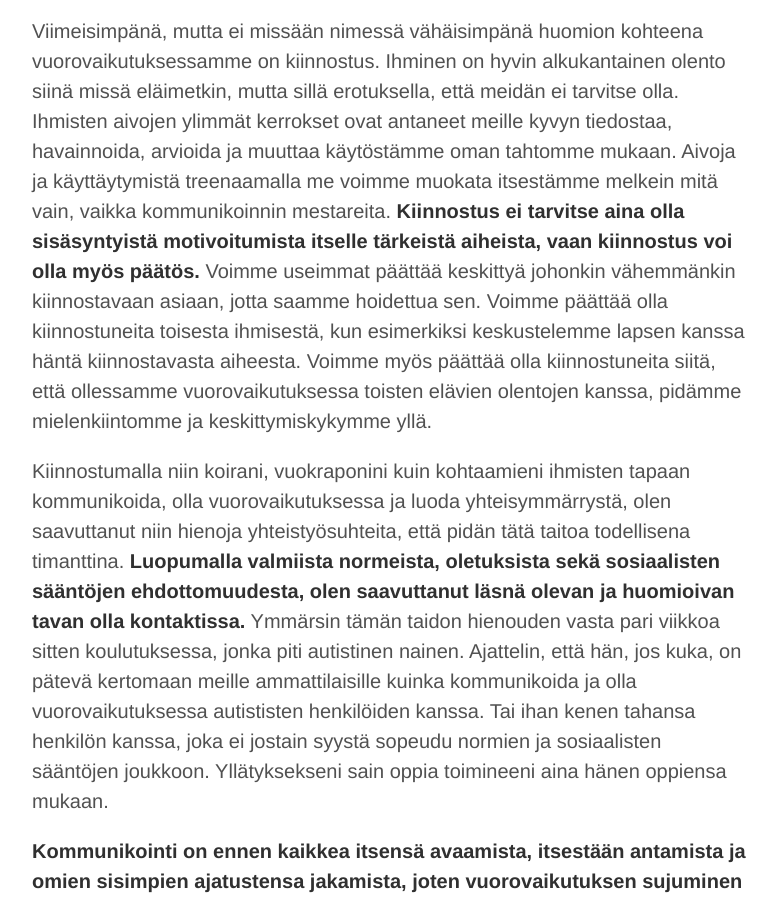
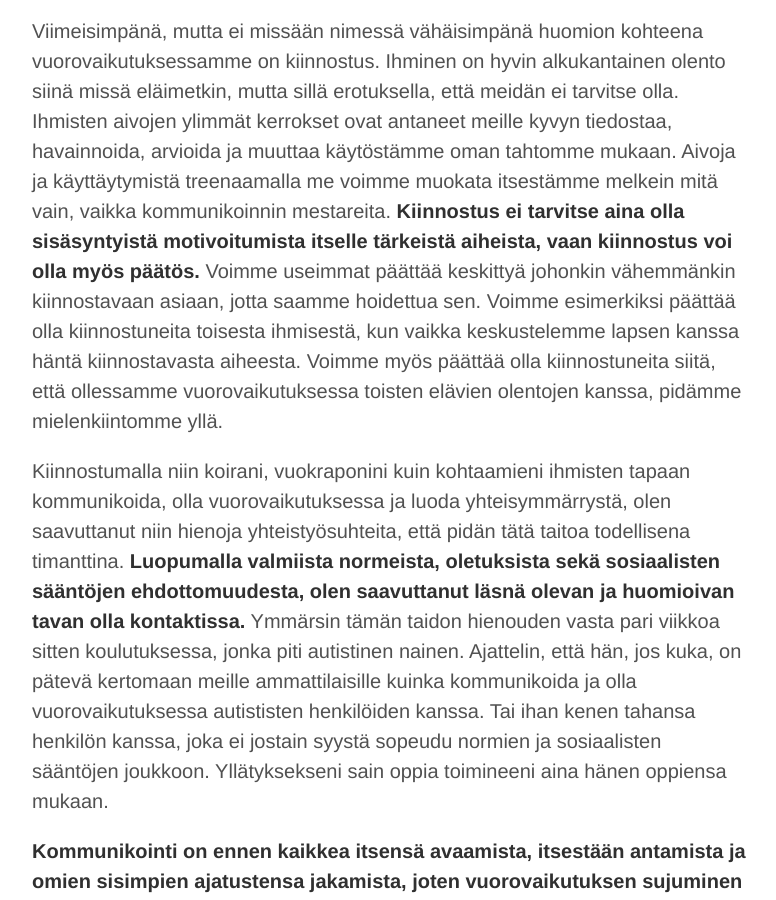
Before and after one commit to niinapiira/neppari.net, a Jekyll site: the page built from _posts/2016-02-05-kommunikaatio-on-tahtotila-ja-taito.md, in a window 1280 px wide and 900 px high, scrolled down 2359 px. Shown: the whole window, without its empty margins (248-1024 px from the left). Built offline with Jekyll 4.4.1, drawn with Linux system fonts in a browser that asks for light colours.

Commit message:
Update 2016-02-05-kommunikaatio-on-tahtotila-ja-taito.md

```diff
--- a/_posts/2016-02-05-kommunikaatio-on-tahtotila-ja-taito.md
+++ b/_posts/2016-02-05-kommunikaatio-on-tahtotila-ja-taito.md
@@ -22,7 +22,7 @@ Omaan avoimuuteen auttaa valtavasti muutama helppo huomio omassa kommunikaatioss
 
 **Kyseleminen on oma taitonsa, mutta alkuun pääsee aina helpolla: kaikki kysymykset, jotka auttavat keskustelukumppaniamme kertomaan itsestään edullista tietoa, on hyviä keskustelunavaajia ja -jatkajia.** Eläinten kanssa nämä kaksi ensimmäistä sulautuu (puheen puuttuessa) taidoksi havainnoida sanatonta viestintää. Mutta koska useimmat eläimet myös ääntelevät, on kuuntelemisen taito hyvä säilyttää niidenkin kanssa. (Kuinka hienoa on ollut huomata oppineensa lukemaan oman koiran eri haukkumaäänten merkityksiä niin, että pelkän kuulon perusteella voi sanoa mille tämä haukkuu -oravalle, pupulle vai koirakaverille- ja parhaimmillaan jopa niin tarkkaan, että ketä koirakaveria haukutaan!)
 
-Viimeisimpänä, mutta ei missään nimessä vähäisimpänä huomion kohteena vuorovaikutuksessamme on kiinnostus. Ihminen on hyvin alkukantainen olento siinä missä eläimetkin, mutta sillä erotuksella, että meidän ei tarvitse olla. Ihmisten aivojen ylimmät kerrokset ovat antaneet meille kyvyn tiedostaa, havainnoida, arvioida ja muuttaa käytöstämme oman tahtomme mukaan. Aivoja ja käyttäytymistä treenaamalla me voimme muokata itsestämme melkein mitä vain, vaikka kommunikoinnin mestareita. **Kiinnostus ei tarvitse aina olla sisäsyntyistä motivoitumista itselle tärkeistä aiheista, vaan kiinnostus voi olla myös päätös.** Voimme useimmat päättää keskittyä johonkin vähemmänkin kiinnostavaan asiaan, jotta saamme hoidettua sen. Voimme päättää olla kiinnostuneita toisesta ihmisestä, kun esimerkiksi keskustelemme lapsen kanssa häntä kiinnostavasta aiheesta. Voimme myös päättää olla kiinnostuneita siitä, että ollessamme vuorovaikutuksessa toisten elävien olentojen kanssa, pidämme mielenkiintomme ja keskittymiskykymme yllä.
+Viimeisimpänä, mutta ei missään nimessä vähäisimpänä huomion kohteena vuorovaikutuksessamme on kiinnostus. Ihminen on hyvin alkukantainen olento siinä missä eläimetkin, mutta sillä erotuksella, että meidän ei tarvitse olla. Ihmisten aivojen ylimmät kerrokset ovat antaneet meille kyvyn tiedostaa, havainnoida, arvioida ja muuttaa käytöstämme oman tahtomme mukaan. Aivoja ja käyttäytymistä treenaamalla me voimme muokata itsestämme melkein mitä vain, vaikka kommunikoinnin mestareita. **Kiinnostus ei tarvitse aina olla sisäsyntyistä motivoitumista itselle tärkeistä aiheista, vaan kiinnostus voi olla myös päätös.** Voimme useimmat päättää keskittyä johonkin vähemmänkin kiinnostavaan asiaan, jotta saamme hoidettua sen. Voimme esimerkiksi päättää olla kiinnostuneita toisesta ihmisestä, kun vaikka keskustelemme lapsen kanssa häntä kiinnostavasta aiheesta. Voimme myös päättää olla kiinnostuneita siitä, että ollessamme vuorovaikutuksessa toisten elävien olentojen kanssa, pidämme mielenkiintomme yllä.
 
 Kiinnostumalla niin koirani, vuokraponini kuin kohtaamieni ihmisten tapaan kommunikoida, olla vuorovaikutuksessa ja luoda yhteisymmärrystä, olen saavuttanut niin hienoja yhteistyösuhteita, että pidän tätä taitoa todellisena timanttina. **Luopumalla valmiista normeista, oletuksista sekä sosiaalisten sääntöjen ehdottomuudesta, olen saavuttanut läsnä olevan ja huomioivan tavan olla kontaktissa.** Ymmärsin tämän taidon hienouden vasta pari viikkoa sitten koulutuksessa, jonka piti autistinen nainen. Ajattelin, että hän, jos kuka, on pätevä kertomaan meille ammattilaisille kuinka kommunikoida ja olla vuorovaikutuksessa autististen henkilöiden kanssa. Tai ihan kenen tahansa henkilön kanssa, joka ei jostain syystä sopeudu normien ja sosiaalisten sääntöjen joukkoon. Yllätyksekseni sain oppia toimineeni aina hänen oppiensa mukaan.
 
```
